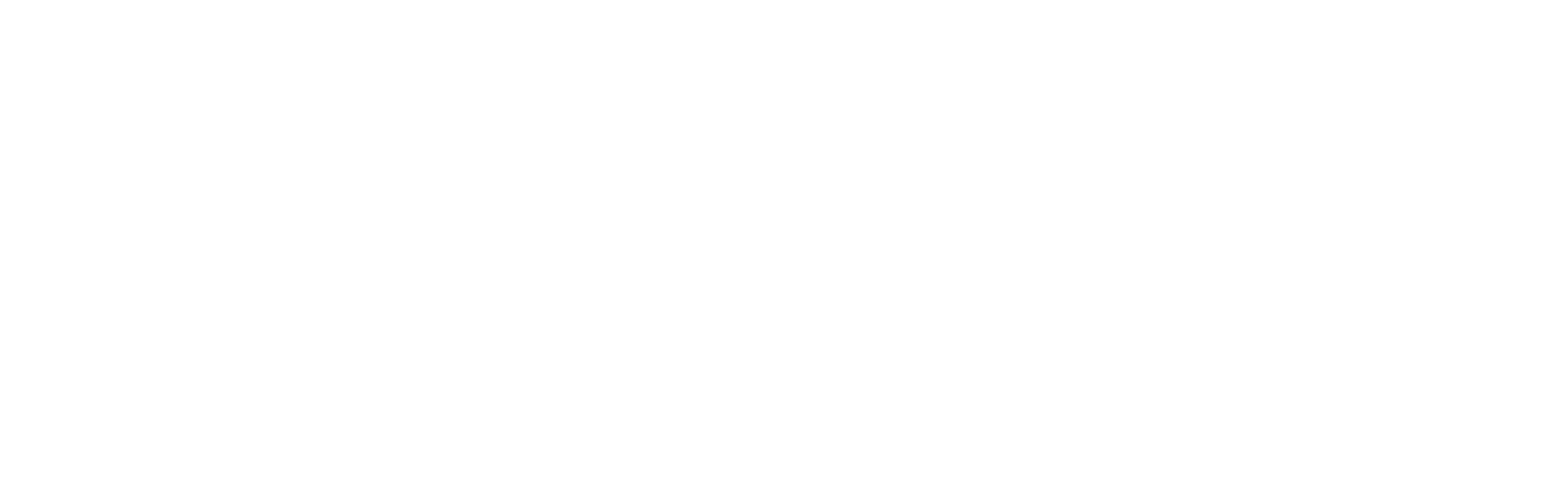
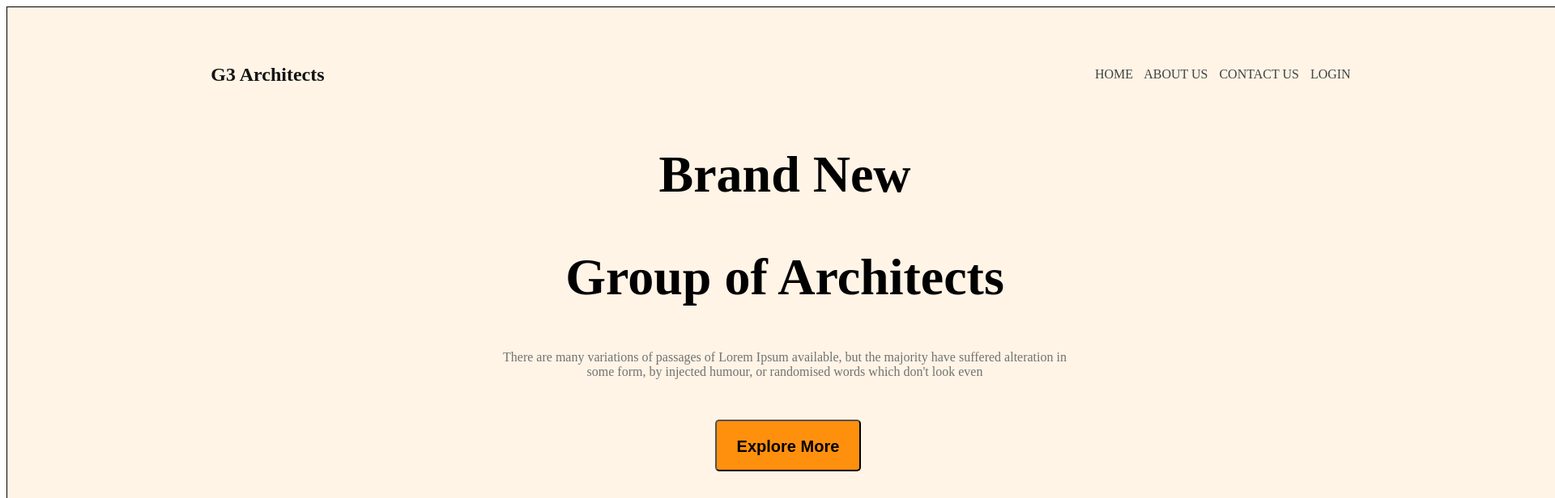
Before and after one commit to ShuvoRahman008/second-assignment-phero, a plain HTML site: page index.html in a window 1280 px wide. Shown: the top 616 px of the page at 81% size, 1920 px wide, since content can reach past the window. Drawn offline with Linux system fonts and the light colour scheme.

Commit message:
first commmit

```diff
--- a/index.html
+++ b/index.html
@@ -1,5 +1,6 @@
 <!DOCTYPE html>
 <html lang="en">
+
 <head>
     <meta charset="UTF-8">
     <meta http-equiv="X-UA-Compatible" content="IE=edge">
@@ -7,7 +8,63 @@
     <title>Assignment-2</title>
     <link rel="stylesheet" href="styles/style.css">
 </head>
+
 <body>
+    <header class="header-content">
+        <nav class="nav-body">
+            <div class="nav-title">
+                <h1>G3 Architects</h1>
+            </div>
+            <div class="nav-items">
+                <a href="">HOME</a>
+                <a href="">ABOUT US</a>
+                <a href="">CONTACT US</a>
+                <a href="">LOGIN</a>
+            </div>
 
+        </nav>
+        <section class="banner">
+            <div class="banner-content">
+                <div class="banner-info">
+                    <h2 class="banner-title">Brand New </h2>
+                    <h2 class="banner-title">Group of Architects</h2>
+                    <p class="banner-description">There are many variations of passages of Lorem Ipsum available, but the majority have suffered alteration in <br> some form, by injected humour, or randomised words which don't look even</p>
+
+                    <button class="btn">Explore More</button>
+
+
+                </div>
+
+
+                <div>
+                    <img class="banner-img" src="images/banner.png" alt="">
+                </div>
+            </div>
+
+
+        </section>
+    </header>
+    <main>
+        <section>
+            <div>
+                <div>
+                    <img src="images/team1.png" alt="">
+                </div>
+                    <img src="images/team2.png" alt="">
+                <div>
+
+                </div>
+                    <img src="images/team3.png" alt="">
+                <div>
+                    <img src="images/team4.png" alt="">
+                </div>
+
+                <div>
+
+                </div>
+            </div>
+        </section>
+    </main>
 </body>
+
 </html>
--- a/styles/style.css
+++ b/styles/style.css
@@ -0,0 +1,86 @@
+/* header styles */
+
+.header-content {
+    background-color: rgba(255, 144, 14, 0.1);
+    border: 1px solid;
+    width: 1920px;
+    height: 1322px;
+
+}
+
+.nav-body {
+    display: flex;
+    justify-content: space-evenly;
+    align-items: center;
+    margin-top: 50px;
+}
+
+.nav-title {
+    color: #131313;
+    margin-right: 700px;
+}
+
+.nav-items {}
+
+.nav-items a {
+    text-decoration: none;
+    margin-right: 10px;
+    color: #424242;
+    ;
+}
+
+
+/* banner */
+
+
+.banner {
+    display: flex;
+    justify-content: center;
+    align-items: center;
+}
+
+.banner-content {
+
+    justify-content: center;
+    align-items: center;
+}
+
+.banner-info {
+    align-items: center;
+    justify-content: center;
+}
+
+.banner-title {
+    text-align: center;
+    font-weight: 700;
+    font-size: 64px;
+
+}
+
+.banner-description {
+    text-align: center;
+    align-items: center;
+    font-weight: 400px;
+    font-size: 16px;
+    color: #727272;
+    margin-bottom: 50px;
+}
+
+.banner-img {
+    width: 1440px;
+    height: 700px;
+    padding-top: 50px;
+}
+
+.btn {
+    margin: 0;
+    justify-content: center;
+    height: 64px;
+    left: 870px;
+    font-weight: 600;
+    font-size: 20px;
+    background-color:#FF900E;;
+    border-radius: 5px;
+    padding: 20px 25px 20px 25px;
+    margin-left: 44%;
+}
```
